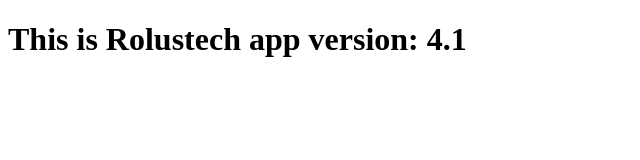
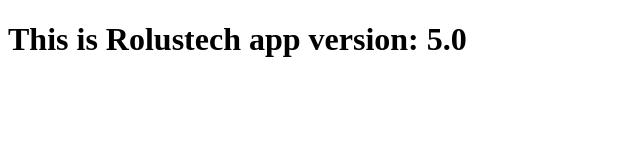
Before and after one commit to muhammadaliazhar/mygitrepo, a plain HTML site: page index.html in a window 1280 px wide. Shown: the full height of the page, 0-640 px from the left. Drawn offline with Linux system fonts and the light colour scheme.

Commit message:
This is V5

```diff
--- a/index.html
+++ b/index.html
@@ -6,6 +6,6 @@
     <title>Document</title>
 </head>
 <body>
-    <h1>This is Rolustech app version: 4.1</h1>
+    <h1>This is Rolustech app version: 5.0</h1>
 </body>
 </html>
```
